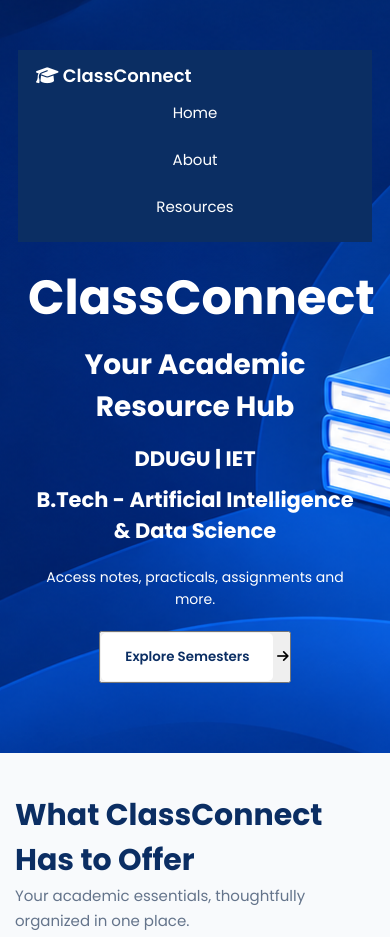
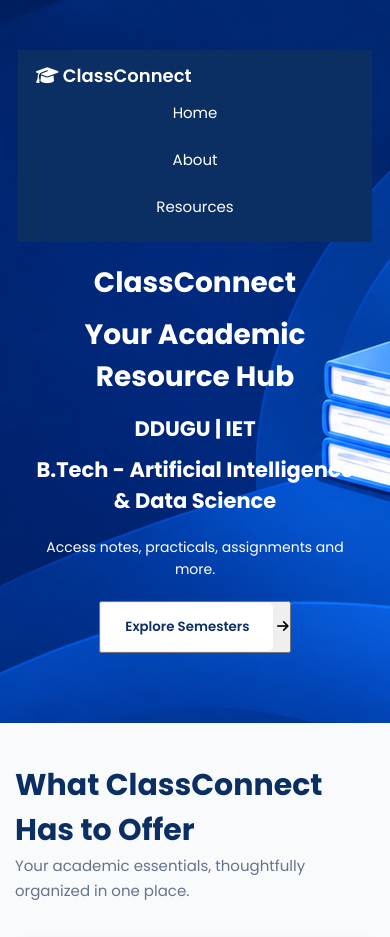
Before and after one commit to GulshanMishra-acc/ClassConnect, a plain HTML site: page index.html in a window 390 px wide. Shown: the top 937 px of the page. Drawn offline with Linux system fonts and the light colour scheme.

Commit message:
Update style.css

```diff
--- a/style.css
+++ b/style.css
@@ -796,7 +796,7 @@ img {
         text-align: center;
     }
 
-    .mainPage-content h1 {
+    .mainPage-content h2 {
         font-size: clamp(28px, 7vw, 40px);
     }
 
```
